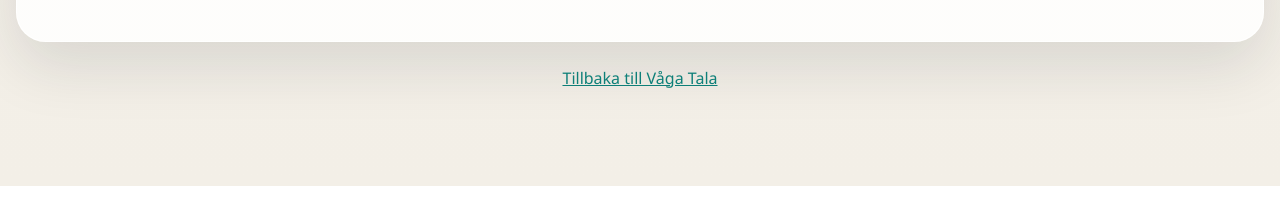
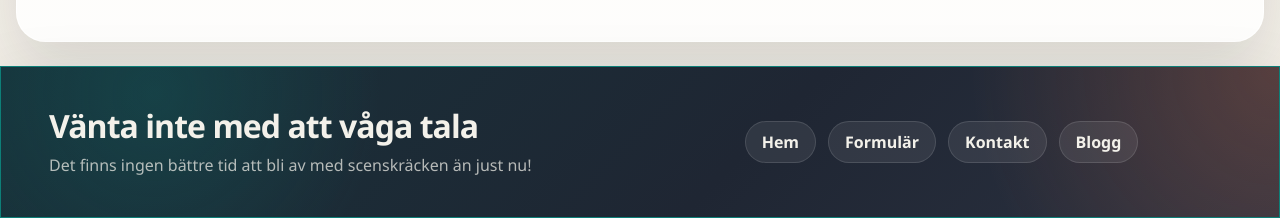
Before and after one commit to carlljungmark/vaga-tala, a plain HTML site: page Blog/du-ar-inte-fast-forandring-ar-mojlig.html in a window 1280 px wide. Shown: the part 2872-3090 px from the top of the page. Before the commit the page ends 3058 px from the top, so only its background shows below. Drawn offline with nearby package versions, Linux system fonts and the light colour scheme.

Commit message:
Add site footer to change article
Co-authored-by: Copilot <223556219+Copilot@users.noreply.github.com>

```diff
--- a/Blog/du-ar-inte-fast-forandring-ar-mojlig.html
+++ b/Blog/du-ar-inte-fast-forandring-ar-mojlig.html
@@ -63,6 +63,17 @@
 
         .article-content li {
             margin-bottom: 0.65rem;
+        }
+
+        body {
+            min-height: 100vh;
+            display: flex;
+            flex-direction: column;
+        }
+
+        .showcase-shell {
+            flex: 1 0 auto;
+            padding-bottom: 0;
         }
     </style>
 </head>
@@ -132,10 +143,20 @@
             </article>
         </main>
 
-        <footer class="text-center text-body-secondary py-4">
-            <a href="../index.html">Tillbaka till Våga Tala</a>
-        </footer>
     </div>
+    <footer class="text-light bg-dark border-primary py-4 gota-footer">
+        <div class="container site-container">
+            <div class="row">
+                <div class="col-auto col-md-6">
+                    <h2 class="mt-3 gota-footer-title">Vänta inte med att våga tala</h2>
+                    <p class="gota-footer-note">Det finns ingen bättre tid att bli av med scenskräcken än just nu!</p>
+                </div>
+                <div class="col-auto col-md-6 d-flex flex-column justify-content-center align-items-center">
+                    <div class="gota-footer-links"><a href="../index.html">Hem</a><a href="../PRPSA-static.html">Formulär</a><a href="../kontakt.html">Kontakt</a><a href="../index.html#blogs">Blogg</a></div>
+                </div>
+            </div>
+        </div>
+    </footer>
     <script src="../assets/bootstrap/js/bootstrap.min.js"></script>
 </body>
 
```
